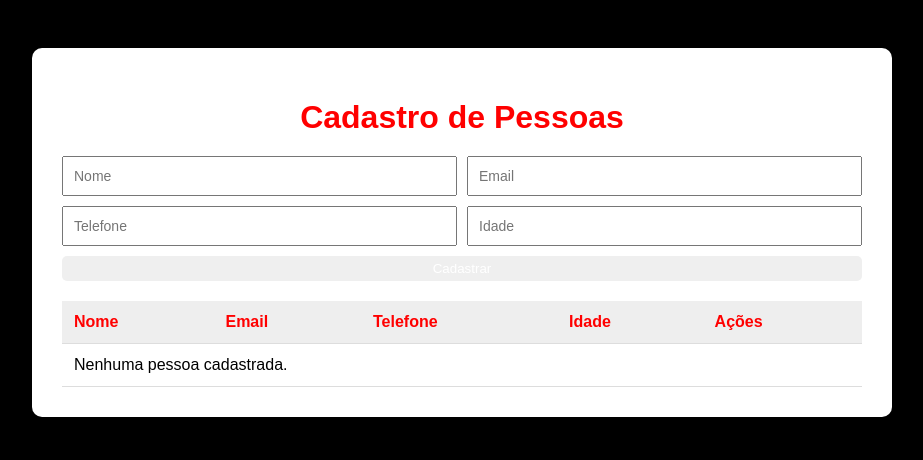
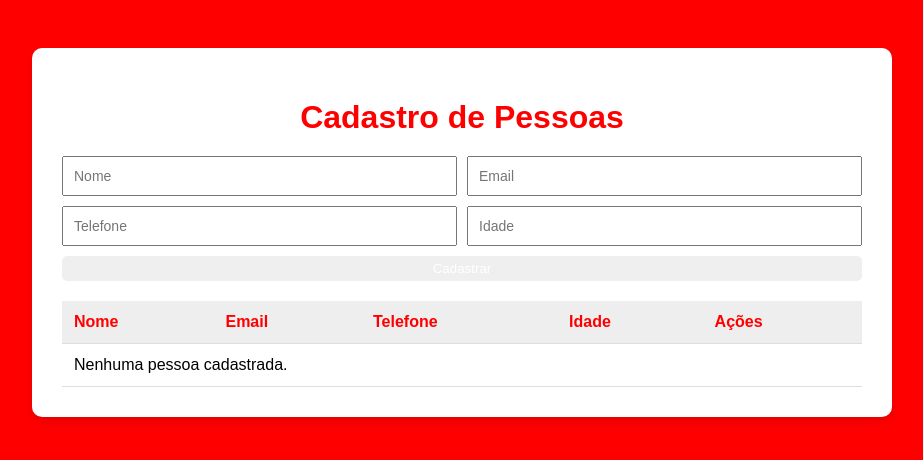
Before and after one commit to igorcampos20016/crudemreact, a React (Vite) app in the folder crud-app/: page / in a window 1280 px wide. Shown: the top 460 px of the page, without its empty margins (178-1101 px from the left). Built offline with nearby package versions, Linux system fonts and the light colour scheme.

Commit message:
atualização do index css

```diff
--- a/crud-app/src/index.css
+++ b/crud-app/src/index.css
@@ -1,7 +1,7 @@
 /* Define o estilo geral da página */
 body {
   font-family: Arial, sans-serif; /* Define a fonte para Arial */
-  background: black; /* Cor de fundo suave */
+  background: red; /* Cor de fundo suave */
   padding: 40px; /* Espaçamento interno nas bordas da página */
 }
 
```
